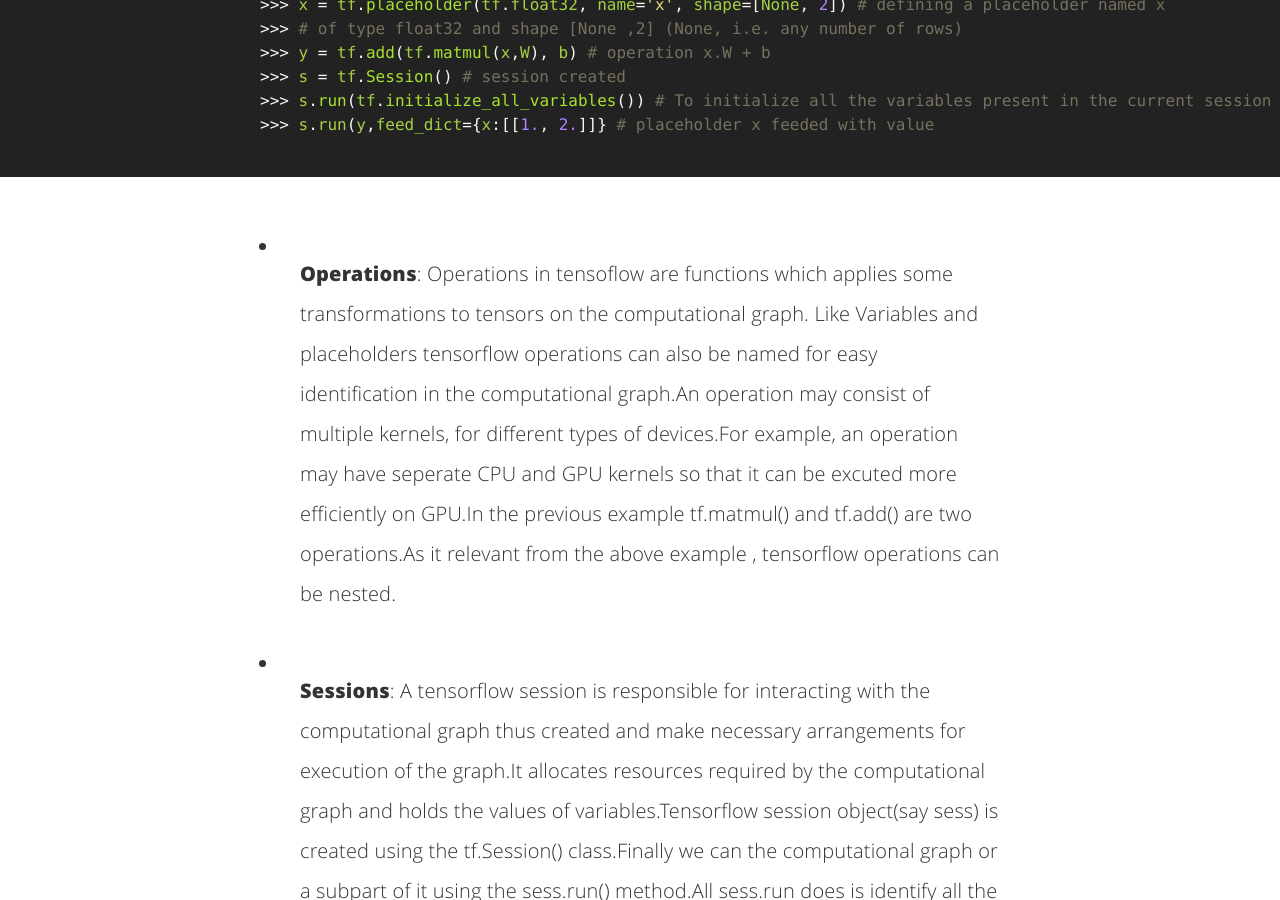
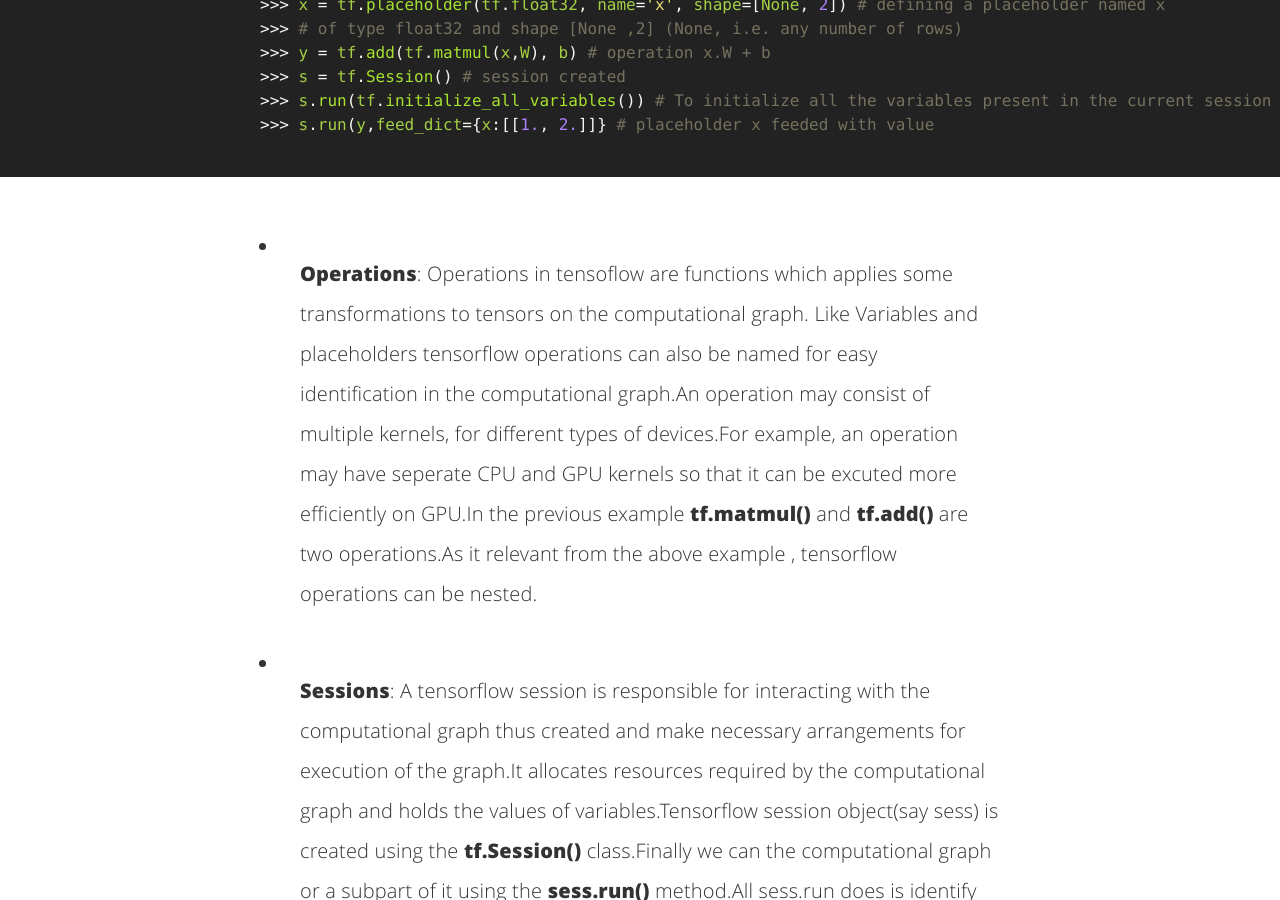
Before and after one commit to ranarag/ranarag.github.io, a Jekyll site: the page built from _posts/2017-07-05-tensorflow-basics.md, in a window 1280 px wide and 900 px high, scrolled down 2990 px. Built offline with Jekyll 4.4.1, drawn with Linux system fonts in a browser that asks for light colours; comment, search, counter and statistics services are not loaded; some of the changed text lies outside the part shown.

Commit message:
tensorflow basics completed

```diff
--- a/_posts/2017-07-05-tensorflow-basics.md
+++ b/_posts/2017-07-05-tensorflow-basics.md
@@ -46,7 +46,7 @@ name='b', trainable=False)
 >>> s.run(tf.initialize_variables(W)) # To only initialize W and not b
 {% endhighlight %}
 
-* **Placeholders**: A placeholder can be thought of as a variable to which we can assign data at a later step.It is populated every single time a computational graph is run.A placeholder usually holds the input values to a model.Placeholder is created in tensorflow using tf.placeholder().Values in placeholders are entered using a feed_dict argument.
+* **Placeholders**: A placeholder can be thought of as a variable to which we can assign data at a later step.It is populated every single time a computational graph is run.A placeholder usually holds the input values to a model.Placeholder is created in tensorflow using **tf.placeholder()**.Values in placeholders are entered using a feed_dict argument.
 {% highlight python %}
 >>> import tensorflow as tf
 >>> # Declaring a tensoflow Variable
@@ -63,9 +63,9 @@ name='b', trainable=False)
 >>> s.run(y,feed_dict={x:[[1., 2.]]} # placeholder x feeded with value
 {% endhighlight %}
 
-* **Operations**: Operations in tensoflow are functions which applies some transformations to tensors on the computational graph. Like Variables and placeholders tensorflow operations can also be named for easy identification in the computational graph.An operation may consist of multiple kernels, for different types of devices.For example,  an operation may have seperate CPU and GPU kernels so that it can be excuted more efficiently on GPU.In the previous example tf.matmul() and tf.add() are two operations.As it relevant from the above example , tensorflow operations can be nested.
+* **Operations**: Operations in tensoflow are functions which applies some transformations to tensors on the computational graph. Like Variables and placeholders tensorflow operations can also be named for easy identification in the computational graph.An operation may consist of multiple kernels, for different types of devices.For example,  an operation may have seperate CPU and GPU kernels so that it can be excuted more efficiently on GPU.In the previous example **tf.matmul()** and **tf.add()** are two operations.As it relevant from the above example , tensorflow operations can be nested.
 
-* **Sessions**: A tensorflow session is responsible for interacting with the computational graph thus created and make necessary arrangements for execution of the graph.It allocates resources required by the computational graph and holds the values of variables.Tensorflow session object(say sess) is created using the tf.Session() class.Finally we can the computational graph or a subpart of it using the sess.run() method.All sess.run does is identify all the dependencies that compose the relevant subgraph, ensure that all the placeholder variables in the concerned subgraph are filled using feed_dict,and then start executing the subgraph.
+* **Sessions**: A tensorflow session is responsible for interacting with the computational graph thus created and make necessary arrangements for execution of the graph.It allocates resources required by the computational graph and holds the values of variables.Tensorflow session object(say sess) is created using the **tf.Session()** class.Finally we can the computational graph or a subpart of it using the **sess.run()** method.All sess.run does is identify all the dependencies that compose the relevant subgraph, ensure that all the placeholder variables in the concerned subgraph are filled using feed_dict,and then start executing the subgraph.
 
 
 
```
Also changed, not shown: other parts of _posts/2017-07-05-tensorflow-basics.md (+1 -1 lines).
